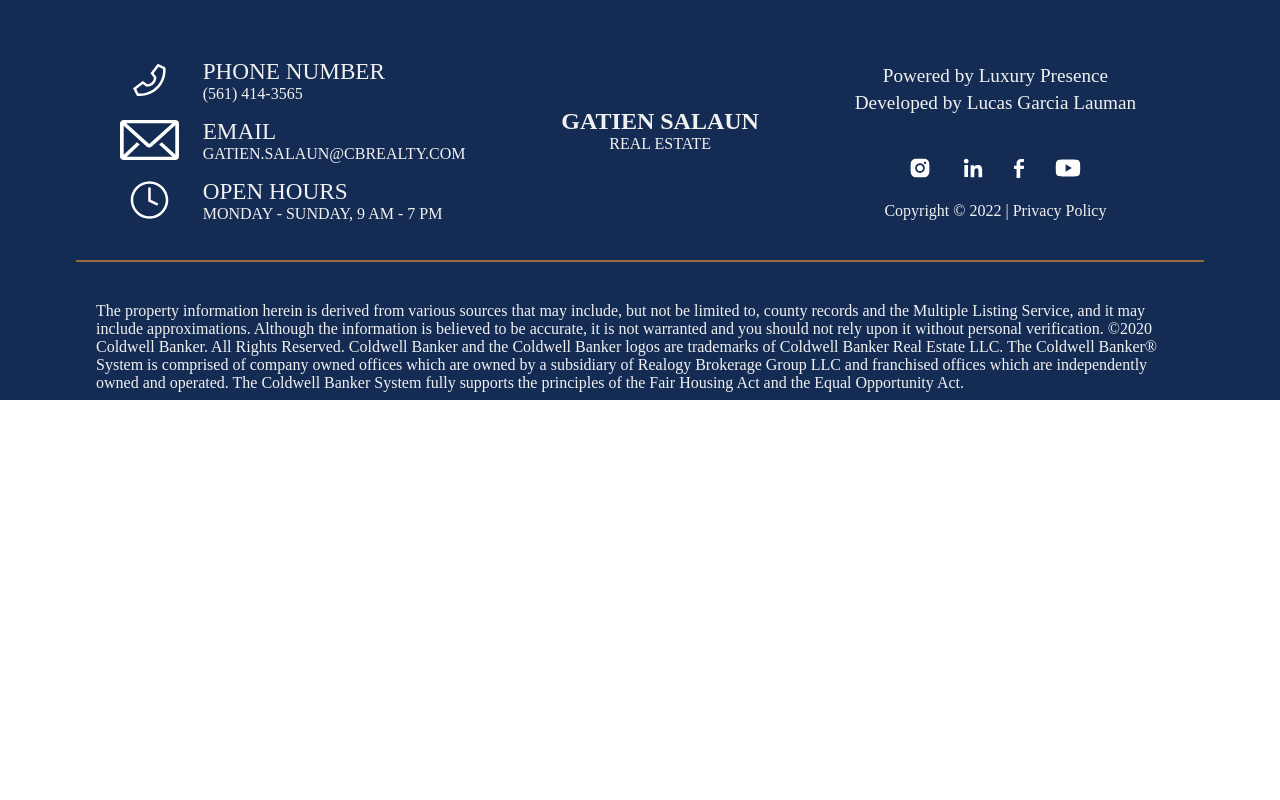
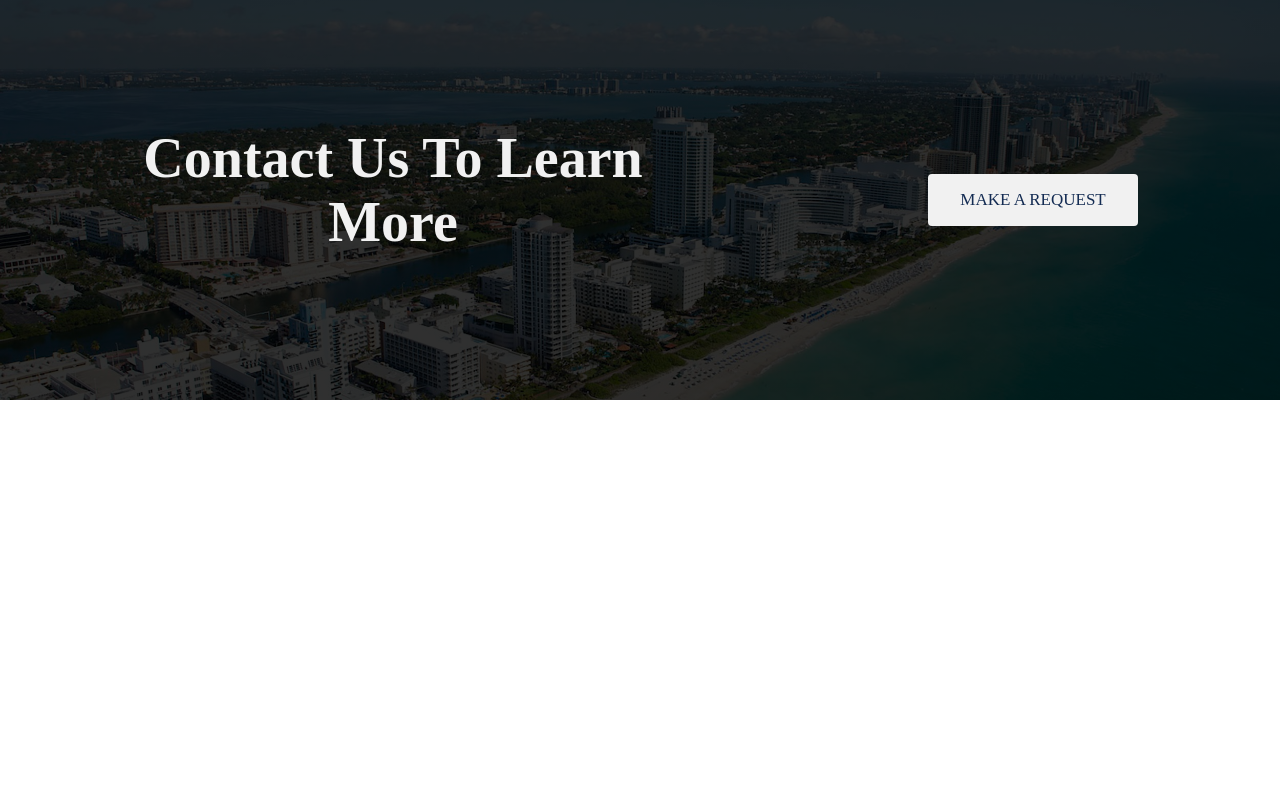
Before and after one commit to lucastgl/Luxury-Presence-Assigment, a plain HTML site: page index.html in a window 1280 px wide. Shown: the part 800-1600 px from the top of the page. Before the commit the page ends 1232 px from the top, so only its background shows below. Drawn offline with Linux system fonts and the light colour scheme.

Commit message:
subsections Work With Us and Contact Us

```diff
--- a/index.html
+++ b/index.html
@@ -38,10 +38,44 @@
         </div>
     </header>
     <main>
-        <div></div>
-        <div></div>
-        <div></div>
-        <div></div>
+        <div class="subSection contactUs">
+            <h3>Contact Us To Learn More</h3>
+            <button class="contactButton">
+                <span>MAKE A REQUEST</span>
+            </button>
+        </div>
+        <div class="section">
+
+        </div>
+        <div class="section">
+
+        </div>
+        <div class="section">
+
+        </div>
+        <div class="section">
+
+        </div>
+        <div class="section">
+
+        </div>
+        <div class="section">
+
+        </div>
+        <div class="section">
+
+        </div>
+        <div class="subSection workWithUs">
+            <!-- <img src="./img/teamWork.jpg" alt="bg img" class="bgWWU"> -->
+            <h3>Work With Us</h3>
+            <p>
+                Our expansive network and white-glove service ensure a bespoke experience
+                for both buyers and sellers across multiple markets.
+            </p>
+            <button>
+                <span>CONTACT US</span>
+            </button>
+        </div>
     </main>
     <footer>
         <div class="footerContainer">
--- a/stylesheet.css
+++ b/stylesheet.css
@@ -97,14 +97,150 @@ nav ul li{
 
 /*----------------------------------------BODY----------------------------------------*/
 
-/*---------------PARTE 1---------------*/
-/*---------------PARTE 2---------------*/
-/*---------------PARTE 3---------------*/
-/*---------------PARTE 4---------------*/
+main .section{
+    height: 100vh;
+    border-bottom: 2px solid var(--goldenLine);
+}
+
+.subSection{
+    height: 50vh;
+    background: linear-gradient( rgba(0, 0, 0, 0.5), rgba(0, 0, 0, 0.85) ), url(./img/pexels-antonio-cuellar-4366062.jpg);
+    background-size: cover;
+    background-position: center;
+}
+
+/*------------------SUBSECTION Contact Us------------------*/
+
+.contactUs{
+    background: linear-gradient( rgba(0, 0, 0, 0.81), rgba(0, 0, 0, 0.81) ), url(./img/pexels-antonio-cuellar-4366062.jpg);
+    background-size: cover;
+    background-position: center;
+    display: flex;
+    justify-content: space-around;
+    align-items: center;
+    color: var(--textWhiteB);
+}
+
+.contactUs h3{
+    text-align: center;
+    width: 40vw;
+    font-size: 3.5rem;
+    padding-bottom: 20px;
+
+}
+
+.contactButton {
+    display: inline-block;
+    border-radius: 4px;
+    background-color: var(--textWhiteB);
+    border: none;
+    color: var(--footerColor);
+    text-align: center;
+    font-size: 17px;
+    padding: 16px;
+    width: 210px;
+    transition: all 0.5s;
+    cursor: pointer;
+    margin: 5px;
+}
+
+.contactButton span {
+    cursor: pointer;
+    display: inline-block;
+    position: relative;
+    transition: 0.5s;
+}
+
+.contactButton span:after {
+    content: '»';
+    position: absolute;
+    opacity: 0;
+    top: 0;
+    right: -15px;
+    transition: 0.5s;
+}
+
+.contactButton:hover span {
+    padding-right: 15px;
+}
+
+.contactButton:hover span:after {
+    opacity: 1;
+    right: 0;
+}
+
+
+
+
+
+/*------------------SUBSECTION Work With Us------------------*/
+
+.workWithUs{
+    color: var(--textWhiteB);
+    display: flex;
+    flex-direction: column;
+    align-items: center;
+    justify-content: center;
+}
+
+.workWithUs h3{
+    text-align: center;
+    width: 30vw;
+    font-size: 2.5rem;
+    border-bottom: 2px solid var(--textWhiteB);
+    padding-bottom: 20px;
+
+}
+
+.workWithUs p{
+    margin: 40px 0px;
+    font-size: 1.5rem;
+}
+
+button {
+    display: inline-block;
+    border-radius: 4px;
+    background-color: var(--footerColor);
+    border: none;
+    color: #FFFFFF;
+    text-align: center;
+    font-size: 17px;
+    padding: 16px;
+    width: 180px;
+    transition: all 0.5s;
+    cursor: pointer;
+    margin: 5px;
+}
+
+button span {
+    cursor: pointer;
+    display: inline-block;
+    position: relative;
+    transition: 0.5s;
+}
+
+button span:after {
+    content: '»';
+    position: absolute;
+    opacity: 0;
+    top: 0;
+    right: -15px;
+    transition: 0.5s;
+}
+
+button:hover span {
+    padding-right: 15px;
+}
+
+button:hover span:after {
+    opacity: 1;
+    right: 0;
+}
 
 
 /*----------------------------------------FOOTER----------------------------------------*/
 footer{
+    border-top: 2px solid var(--goldenLine);
     color: var(--textWhiteB);
     height: 50vh;
     background-color: var(--footerColor);
```
Also changed, not shown: img/pexels-antonio-cuellar-4366062.jpg (added).
